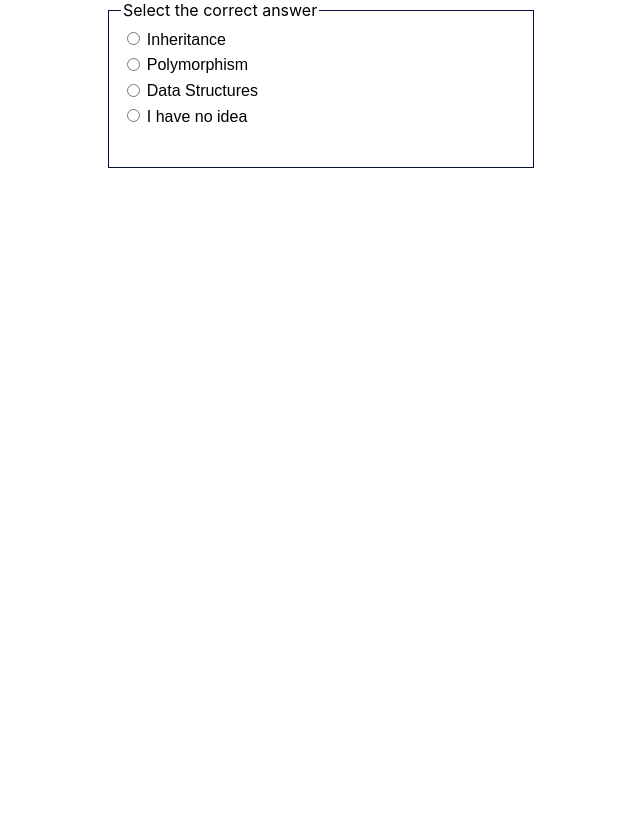
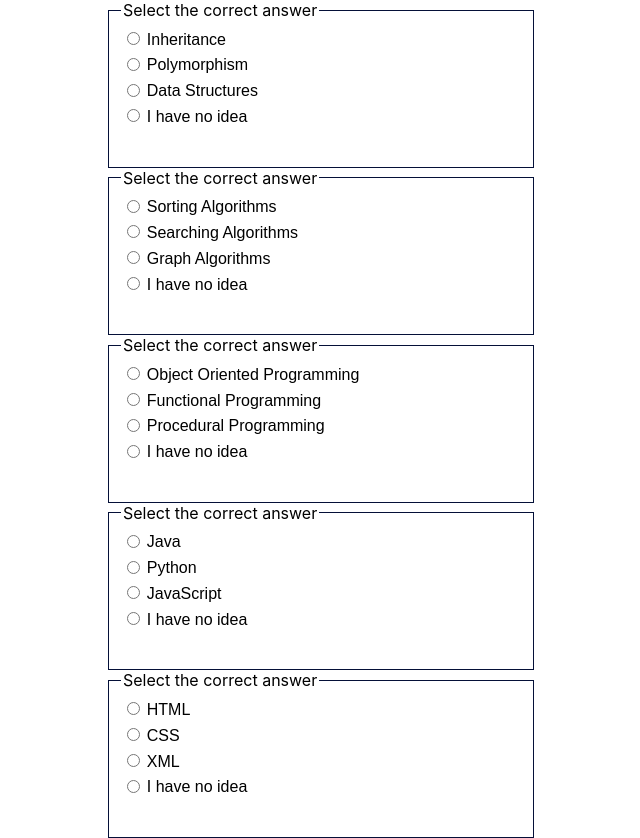
Before and after one commit to blessedchitamba/mcq-react-app, a React (Create React App) app: page / in a window 1280 px wide. Shown: the whole page, without its empty margins (319-959 px from the left). Before the commit the page ends 800 px from the top, so only its background shows below. Built offline with nearby package versions, Linux system fonts and the light colour scheme.

Commit message:
added answersheet component to render multiple answer forms and pass question data into them as props

```diff
--- a/src/AnswerForm.js
+++ b/src/AnswerForm.js
@@ -22,14 +22,8 @@
     BarController
   );
 
-export default function AnswerForm(){
-    const[options, setOptions] = useState([
-        {id: 0, answer_option: "A", question: "question_1", text: "Inheritance", voter_count: 2},
-        {id: 1, answer_option: "B", question: "question_1", text: "Polymorphism", voter_count: 4},
-        {id: 2, answer_option: "C", question: "question_1", text: "Data Structures", voter_count: 3},
-        {id: 3, answer_option: "D", question: "question_1", text: "I have no idea", voter_count: 1}
-    ]);
-
+export default function AnswerForm({question_options, question_number}){
+    const[options, setOptions] = useState(question_options);
     const[checked, setChecked] = useState(false);
 
     const poll_results = options.map(o => {return o.voter_count;});
@@ -69,7 +63,12 @@
                 display: false
               }
             }
-          }
+          },
+        plugins: {
+            title: {
+                display: false
+            }
+        }
       }
 
     function onChecked(i){
@@ -93,7 +92,7 @@
     const elements = options.map(option =>{
         return <AnswerOption
                 id={option.answer_option}
-                name={option.question}
+                name={question_number}
                 value={option.answer_option}
                 text={option.text}
                 onClick={()=>onChecked(option.answer_option)}
--- /dev/null
+++ b/src/AnswerSheet.js
@@ -0,0 +1,63 @@
+import AnswerForm from "./AnswerForm";
+
+export default function AnswerSheet(){
+    //This component gets json data of multiple MCQ questions and renders AnswerForm components and passes data
+    //State of each question
+    const questions = [
+        {
+            "question": "question_1",
+            "answers": [
+                {"id": 0, "answer_option": "A", "text": "Inheritance", "voter_count": 2},
+                {"id": 1, "answer_option": "B", "text": "Polymorphism", "voter_count": 4},
+                {"id": 2, "answer_option": "C", "text": "Data Structures", "voter_count": 3},
+                {"id": 3, "answer_option": "D", "text": "I have no idea", "voter_count": 1}
+            ]
+        },
+        {
+            "question": "question_2",
+            "answers": [
+                {"id": 4, "answer_option": "A", "text": "Sorting Algorithms", "voter_count": 2},
+                {"id": 5, "answer_option": "B", "text": "Searching Algorithms", "voter_count": 4},
+                {"id": 6, "answer_option": "C", "text": "Graph Algorithms", "voter_count": 3},
+                {"id": 7, "answer_option": "D", "text": "I have no idea", "voter_count": 1}
+            ]
+        },
+        {
+            "question": "question_3",
+            "answers": [
+                {"id": 8, "answer_option": "A", "text": "Object Oriented Programming", "voter_count": 2},
+                {"id": 9, "answer_option": "B", "text": "Functional Programming", "voter_count": 4},
+                {"id": 10, "answer_option": "C", "text": "Procedural Programming", "voter_count": 3},
+                {"id": 11, "answer_option": "D", "text": "I have no idea", "voter_count": 1}
+            ]
+        },
+        {
+            "question": "question_4",
+            "answers": [
+                {"id": 12, "answer_option": "A", "text": "Java", "voter_count": 2},
+                {"id": 13, "answer_option": "B", "text": "Python", "voter_count": 4},
+                {"id": 14, "answer_option": "C", "text": "JavaScript", "voter_count": 3},
+                {"id": 15, "answer_option": "D", "text": "I have no idea", "voter_count": 1}
+            ]
+        },
+        {
+            "question": "question_5",
+            "answers": [
+                {"id": 16, "answer_option": "A", "text": "HTML", "voter_count": 2},
+                {"id": 17, "answer_option": "B", "text": "CSS", "voter_count": 4},
+                {"id": 18, "answer_option": "C", "text": "XML", "voter_count": 3},
+                {"id": 19, "answer_option": "D", "text": "I have no idea", "voter_count": 1}
+            ]
+        }
+    ]
+
+    const forms = questions.map(q => {
+        return <AnswerForm question_options={q.answers} question_number={q.question} />
+    });
+    console.log("forms is ",forms);
+    return (
+        <>
+            {forms}
+        </>
+    );
+}
--- a/src/App.js
+++ b/src/App.js
@@ -1,11 +1,12 @@
 import logo from './logo.svg';
 import './App.css';
 import AnswerForm from './AnswerForm.js';
+import AnswerSheet from './AnswerSheet';
 
 function App() {
   return (
     <div className="App">
-      <AnswerForm />
+      <AnswerSheet />
     </div>
   );
 }
```
